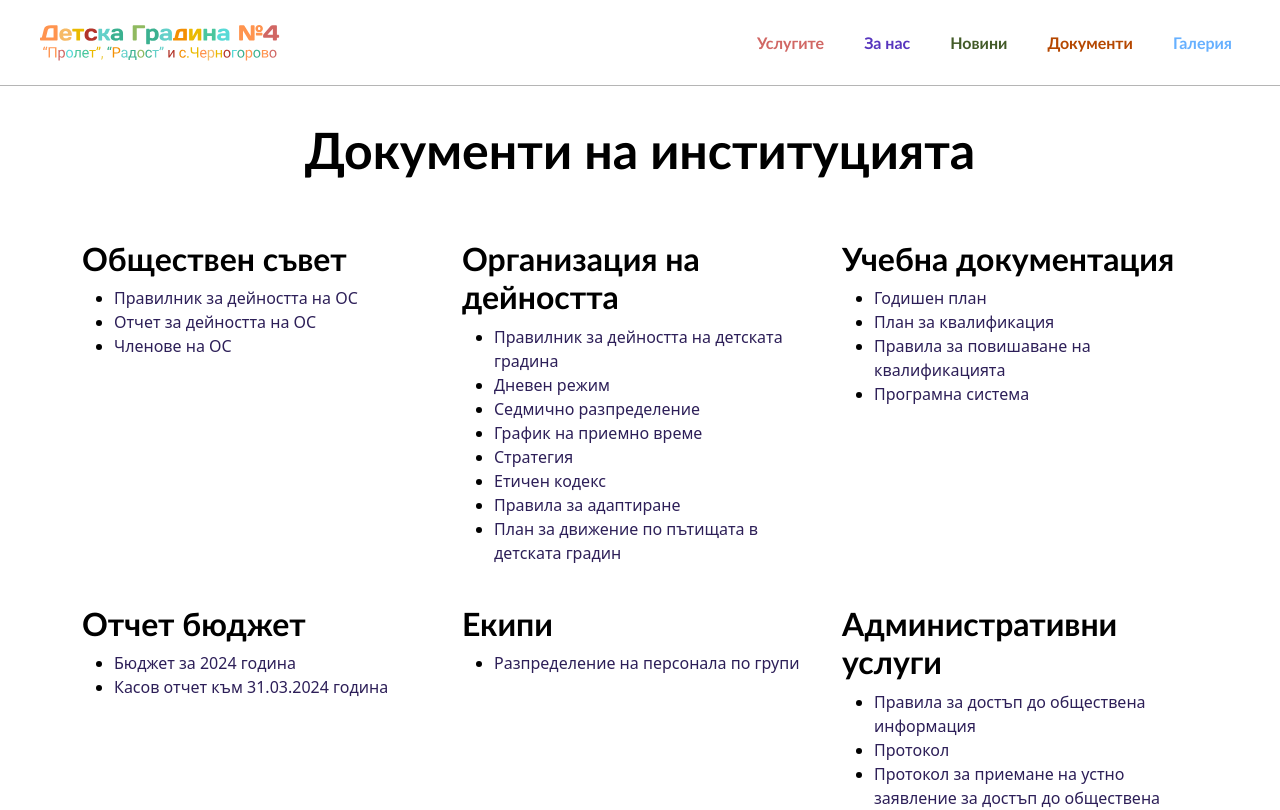
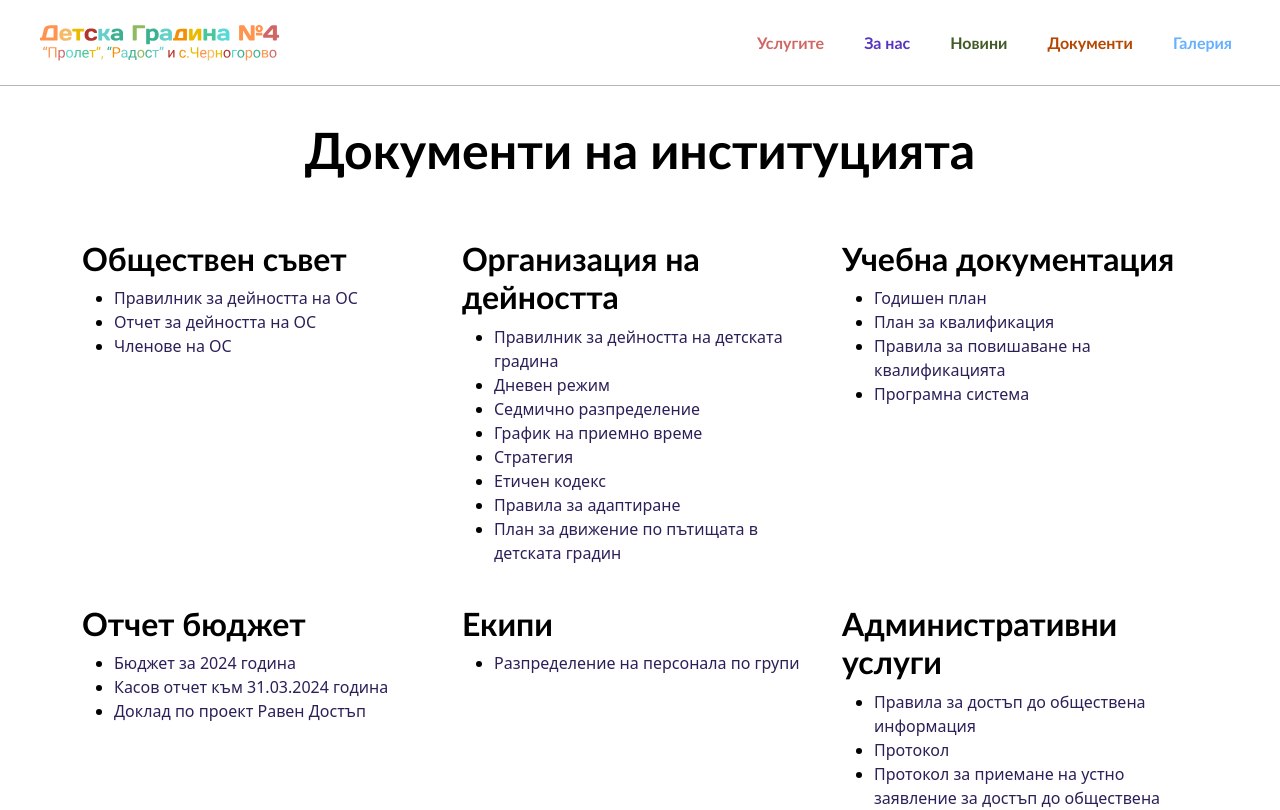
Before and after one commit to dg4dimitrovgrad/kindergarten-website, a Next.js app: page /documents in a window 1280 px wide. Shown: the top 810 px of the page. Built offline with nearby package versions, Linux system fonts and the light colour scheme.

Commit message:
Add document

```diff
--- a/pages/documents.js
+++ b/pages/documents.js
@@ -78,6 +78,9 @@ export default function Documents() {
                 </li>
                 <li>
                   <a href="/files/biudjet/kasov_otchet_03_2024.pdf" target="_blank">Касов отчет към 31.03.2024 година</a>
+                </li>
+                <li>
+                  <a href="/files/biudjet/doklad_proekt_raven_dostap.pdf" target="_blank">Доклад по проект Равен Достъп</a>
                 </li>
               </ul>
             </Col>
```
Also changed, not shown: 1 other file (tests, documents, lock files or other folders).
